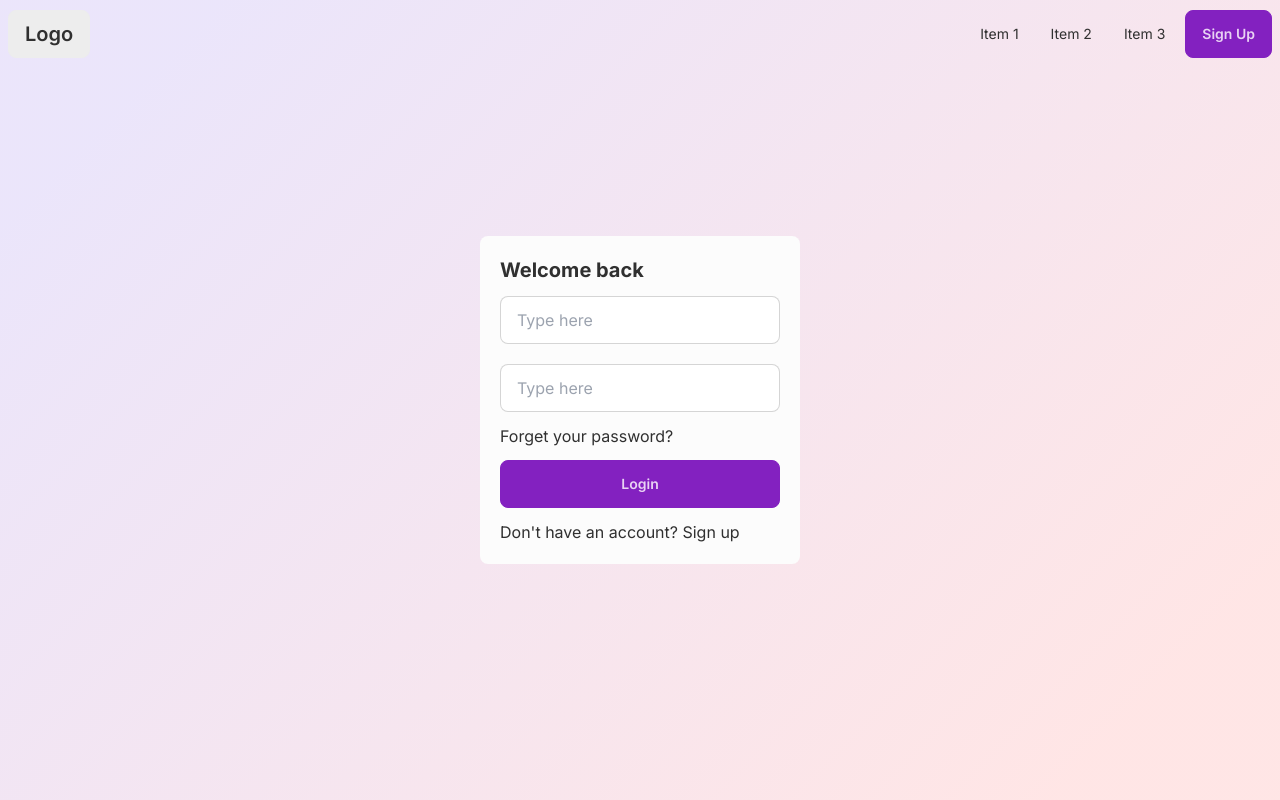
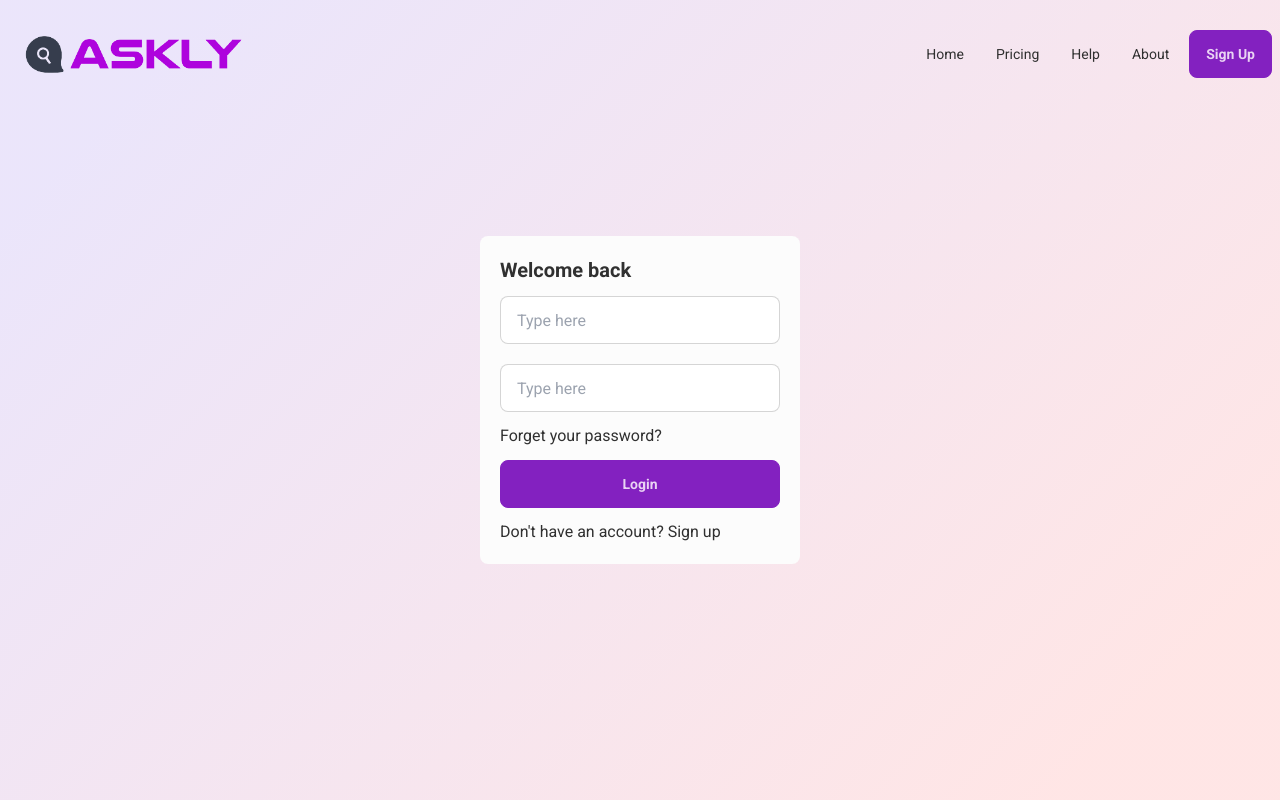
Before and after one commit to rakibul-wdp/askly, a Next.js app: page /login in a window 1280 px wide. Built offline with nearby package versions, Linux system fonts and the light colour scheme.

Commit message:
add roboto font

```diff
--- a/app/layout.js
+++ b/app/layout.js
@@ -1,7 +1,7 @@
 import './globals.css'
-import { Inter } from 'next/font/google'
+import { Roboto } from 'next/font/google'
 
-const inter = Inter({ subsets: ['latin'] })
+const roboto = Roboto({ weight: ["400", "500", "700"], subsets: ['latin'] })
 
 export const metadata = {
   title: 'Askly',
@@ -11,7 +11,7 @@ export const metadata = {
 export default function RootLayout({ children }) {
   return (
     <html lang="en">
-      <body className={inter.className}>{children}</body>
+      <body className={roboto.className}>{children}</body>
     </html>
   )
 }
--- a/app/page.js
+++ b/app/page.js
@@ -10,8 +10,8 @@ export default function Home() {
         <Navbar />
         <HomeHero />
       </div>
-      <HomeMain />
-      <Footer />
+      {/* <HomeMain /> */}
+      {/* <Footer /> */}
     </main>
   )
 }
--- a/components/common/Navbar.js
+++ b/components/common/Navbar.js
@@ -1,11 +1,36 @@
+import React from 'react'
+import Image from 'next/image';
 import Link from 'next/link';
-import React from 'react'
+import AsklyLogo from "../../public/assets/images/common/asklyLogo.png";
 
 const Navbar = () => {
   return (
-    <nav className="navbar absolute">
+    <nav className="navbar absolute mt-5">
       <div className="navbar-start">
-        <div className="dropdown">
+        <Link href="/" className="text-xl">
+          <Image src={AsklyLogo} width={250} height={250} alt='askly logo' />
+        </Link>
+      </div>
+      <div className="navbar-end">
+        <div className="hidden md:flex">
+          <ul className="menu menu-horizontal px-1">
+            <li><a>Home</a></li>
+            <li><a>Pricing</a></li>
+            <li><a>Help</a></li>
+            <li><a>About</a></li>
+          </ul>
+        </div>
+        <Link href="/signup" className="btn btn-primary normal-case">Sign Up</Link>
+      </div>
+    </nav>
+  )
+}
+
+export default Navbar;
+
+/**
+
+<div className="dropdown">
           <label tabIndex={0} className="btn btn-ghost lg:hidden">
             <svg xmlns="http://www.w3.org/2000/svg" className="h-5 w-5" fill="none" viewBox="0 0 24 24" stroke="currentColor"><path strokeLinecap="round" strokeLinejoin="round" strokeWidth="2" d="M4 6h16M4 12h8m-8 6h16" /></svg>
           </label>
@@ -15,20 +40,6 @@ const Navbar = () => {
             <li><a>Item 3</a></li>
           </ul>
         </div>
-        <Link href="/" className="btn normal-case text-xl">Logo</Link>
-      </div>
-      <div className="navbar-end">
-        <div className="hidden md:flex">
-          <ul className="menu menu-horizontal px-1">
-            <li><a>Item 1</a></li>
-            <li><a>Item 2</a></li>
-            <li><a>Item 3</a></li>
-          </ul>
-        </div>
-        <Link href="/signup" className="btn btn-primary normal-case">Sign Up</Link>
-      </div>
-    </nav>
-  )
-}
 
-export default Navbar;
+
+ */
```
Also changed, not shown: public/assets/images/common/asklyLogo.png (added).
